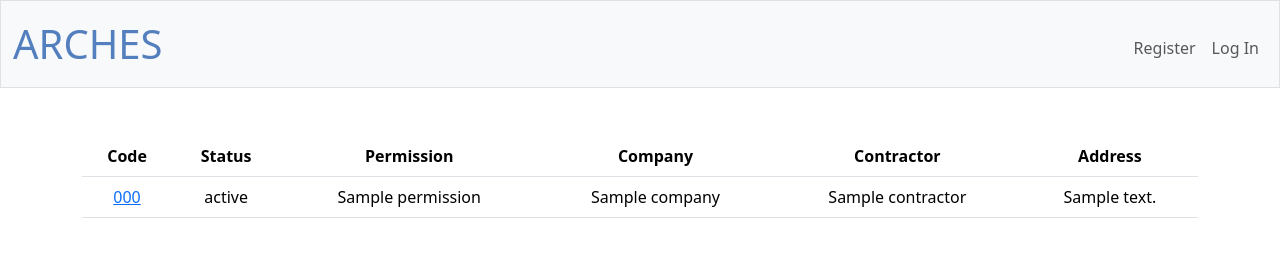
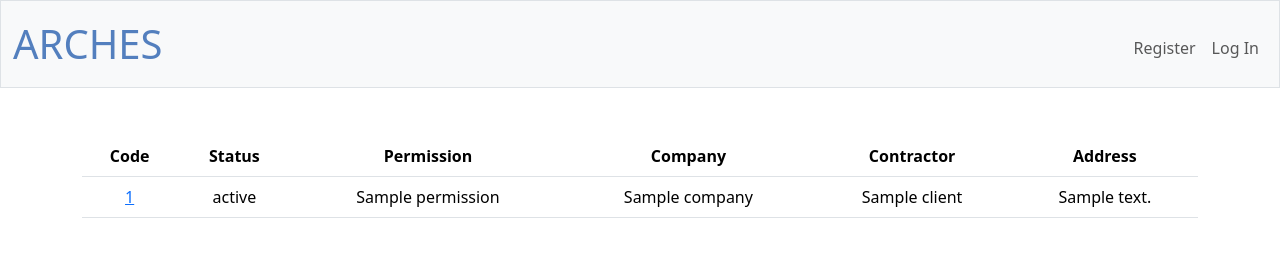
Before and after one commit to RLCM696/company, a Flask app: template templates/index.html in a window 1280 px wide. Shown: the top 279 px of the page. Run offline with Flask 3, Linux system fonts and the light colour scheme; the template is opened without the code that fills it: most values are stand-ins (such as "Sample title", 1, 10 or a date in 2020); some libraries are stand-ins or nearby versions.

Commit message:
Sun, Nov 3, 2024, 12:22 AM -04:00

```diff
--- a/app.py
+++ b/app.py
@@ -21,7 +21,7 @@ app.config["SESSION_TYPE"] = "filesystem"
 Session(app)
 
 # Configure CS50 Library to use SQLite database
-db = SQL("sqlite:///company.db")
+db = SQL("sqlite:///arches.db")
 
 
 @app.after_request
@@ -36,8 +36,7 @@ def after_request(response):
 @app.route("/", methods=["GET"])
 @login_required
 def index():
-    contracts = db.execute("""SELECT id, address, permission, status,
-                           Clients.name AS client, Clients.company AS company FROM Projects
+    contracts = db.execute("""SELECT Projects.id, address, permission, status, name AS client, company FROM Projects
                            JOIN Clients ON Projects.client_id = Clients.id""")
 
     return render_template("index.html", contracts=contracts)
--- a/templates/index.html
+++ b/templates/index.html
@@ -21,11 +21,11 @@
         <tbody>
                 {% for contract in contracts: %}
                     <tr>
-                        <td><a href="/contract?code={{contract['code']}}">{{ contract["code"] }}</a></td>
+                        <td><a href="/contract?code={{contract['id']}}">{{ contract["id"] }}</a></td>
                         <td>{{ contract["status"] }}</td>
                         <td>{{ contract["permission"] }}</td>
                         <td>{{ contract["company"] }}</td>
-                        <td>{{ contract["contractor"] }}</td>
+                        <td>{{ contract["client"] }}</td>
                         <td>{{ contract["address"] }}</td>
                     </tr>
                 {% endfor%}
```
Also changed, not shown: arches.db, 2 other files.
